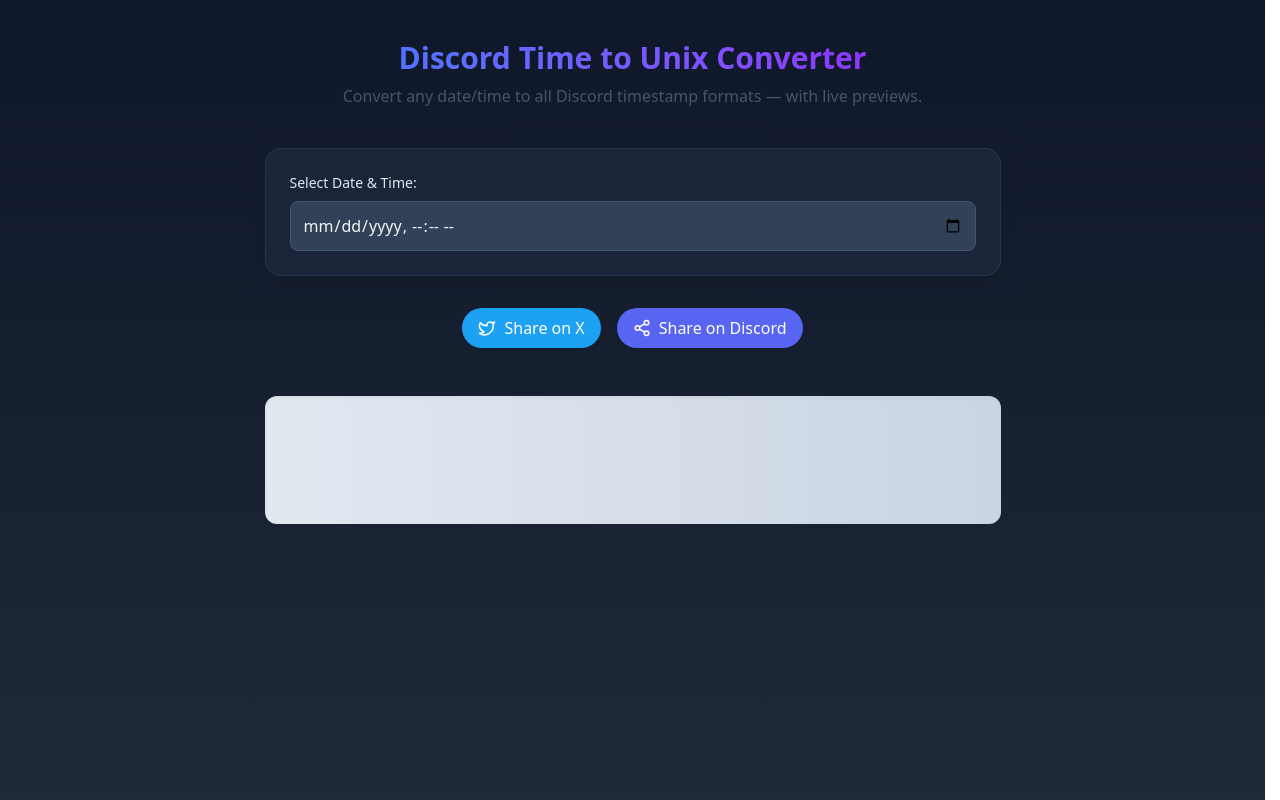
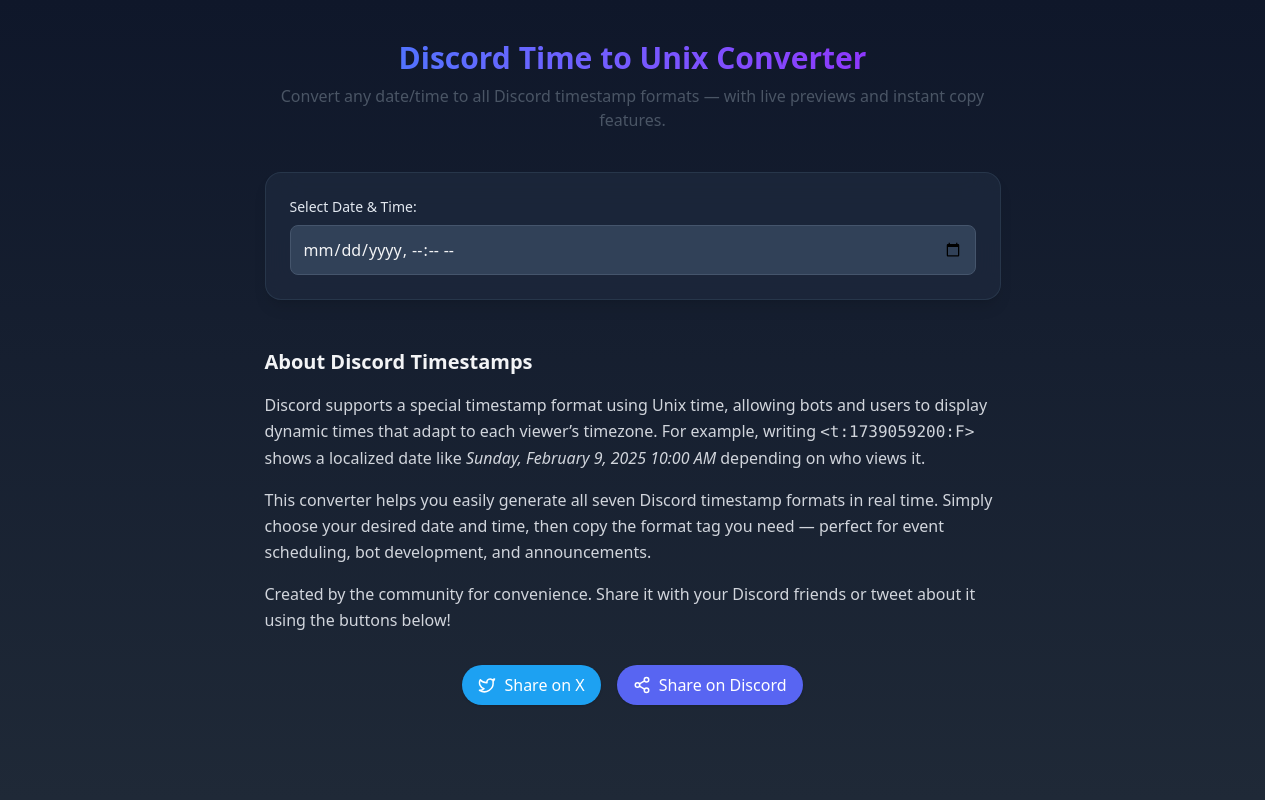
Before and after one commit to ColdStoneCode/discord-time-converter, a Next.js app: page / in a window 1280 px wide. Built offline with nearby package versions, Linux system fonts and the light colour scheme.

Commit message:
added more content and google fixes

```diff
--- a/src/app/page.tsx
+++ b/src/app/page.tsx
@@ -1,12 +1,34 @@
 "use client";
 
 import { Check, Copy, Share2, Twitter } from "lucide-react";
-import { useEffect, useState } from "react";
+import { useEffect, useRef, useState } from "react";
 import AdBanner from "@/components/AdBanner";
 
 export default function Page() {
   const [timestamp, setTimestamp] = useState<number | null>(null);
   const [copied, setCopied] = useState<string | null>(null);
+  const [showTopAd, setShowTopAd] = useState(false);
+  const heroRef = useRef<HTMLDivElement | null>(null);
+
+  useEffect(() => {
+    const heroEl = heroRef.current;
+    if (!heroEl) return;
+    const io = new IntersectionObserver(
+      (entries) => {
+        for (const entry of entries) {
+          // When hero is mostly out of view, allow top ad
+          if (!entry.isIntersecting) {
+            setShowTopAd(true);
+            io.disconnect();
+            break;
+          }
+        }
+      },
+      { root: null, rootMargin: "0px", threshold: 0.5 },
+    );
+    io.observe(heroEl);
+    return () => io.disconnect();
+  }, []);
 
   useEffect(() => {
     const jsonLd = {
@@ -134,19 +156,30 @@
 
   return (
     <main className="w-full max-w-3xl mx-auto px-4 py-10">
-      <div className="text-center mb-10">
+      {/* Header */}
+      <div ref={heroRef} className="text-center mb-10">
         <h1 className="text-3xl font-bold mb-2 bg-gradient-to-r from-blue-500 to-purple-600 text-transparent bg-clip-text">
           Discord Time to Unix Converter
         </h1>
         <p className="text-gray-600">
           Convert any date/time to all Discord timestamp formats — with live
-          previews.
+          previews and instant copy features.
         </p>
       </div>
 
-      {/* Input Section */}
+      {/* Top Ad: only after hero is mostly out of view */}
+      {showTopAd && (
+        <div className="my-6">
+          <AdBanner slot="1234567890" />
+        </div>
+      )}
+
+      {/* Main Input Section */}
       <div className="bg-slate-800/80 backdrop-blur-lg rounded-2xl shadow-lg p-6 mb-8 border border-slate-700/60">
-        <label htmlFor="dt" className="block text-sm font-medium mb-2 text-slate-200">
+        <label
+          htmlFor="dt"
+          className="block text-sm font-medium mb-2 text-slate-200"
+        >
           Select Date & Time:
         </label>
         <input
@@ -162,6 +195,7 @@
         )}
       </div>
 
+      {/* Ad shown only after user generates a timestamp */}
       {timestamp && (
         <div className="mt-6 mb-8">
           <AdBanner slot="1234567890" />
@@ -203,6 +237,30 @@
         </div>
       )}
 
+      {/* Educational / About Section (SEO + AdSense content) */}
+      <section className="mt-12 text-gray-300 leading-relaxed space-y-4">
+        <h2 className="text-xl font-semibold text-gray-100">
+          About Discord Timestamps
+        </h2>
+        <p>
+          Discord supports a special timestamp format using Unix time, allowing
+          bots and users to display dynamic times that adapt to each viewer’s
+          timezone. For example, writing <code>&lt;t:1739059200:F&gt;</code>{" "}
+          shows a localized date like <em>Sunday, February 9, 2025 10:00 AM</em>{" "}
+          depending on who views it.
+        </p>
+        <p>
+          This converter helps you easily generate all seven Discord timestamp
+          formats in real time. Simply choose your desired date and time, then
+          copy the format tag you need — perfect for event scheduling, bot
+          development, and announcements.
+        </p>
+        <p>
+          Created by the community for convenience. Share it with your Discord
+          friends or tweet about it using the buttons below!
+        </p>
+      </section>
+
       {/* Share Buttons */}
       <div className="flex justify-center gap-4 mt-8">
         <button
@@ -221,12 +279,14 @@
         </button>
       </div>
 
-      {/* Ad Section */}
-      <div className="mt-12">
-        <AdBanner slot="1234567890" />
-      </div>
+      {/* Bottom Ad (after all content) */}
+      {timestamp && (
+        <div className="mt-12">
+          <AdBanner slot="1234567890" />
+        </div>
+      )}
 
-      {/* Copy confirmation */}
+      {/* Copy confirmation toast */}
       {copied && (
         <div className="fixed bottom-6 left-1/2 -translate-x-1/2 bg-blue-600 text-white px-4 py-2 rounded-full shadow-lg">
           Copied to clipboard!
--- a/src/components/AdBanner.tsx
+++ b/src/components/AdBanner.tsx
@@ -1,6 +1,5 @@
 "use client";
-import Script from "next/script";
-import { useEffect } from "react";
+import { useEffect, useRef, useState } from "react";
 
 declare global {
   interface Window {
@@ -13,37 +12,77 @@
 }
 
 export default function AdBanner({ slot }: AdBannerProps) {
+  const containerRef = useRef<HTMLDivElement | null>(null);
+  const initializedRef = useRef(false);
+  const [ready, setReady] = useState(false);
+
   useEffect(() => {
-    if (process.env.NODE_ENV === "production") {
-      try {
-        // initialize ads
-        window.adsbygoogle = window.adsbygoogle || [];
-        (window.adsbygoogle as unknown[]).push({});
-      } catch (err) {
-        console.warn("AdSense error:", err);
-      }
-    }
+    if (typeof window === "undefined" || process.env.NODE_ENV !== "production") return;
+
+    const el = containerRef.current;
+    if (!el) return;
+
+    const onVisible = () => {
+      if (initializedRef.current) return;
+      // Wait until the global adsbygoogle array exists (script loaded in layout)
+      const checkScript = setInterval(() => {
+        if (typeof window.adsbygoogle !== "undefined") {
+          try {
+            (window.adsbygoogle = window.adsbygoogle || []).push({});
+            initializedRef.current = true;
+            setReady(true);
+          } catch (err) {
+            console.warn("AdSense initialization error:", err);
+          }
+          clearInterval(checkScript);
+        }
+      }, 300);
+
+      // Safety timeout to avoid polling forever
+      setTimeout(() => clearInterval(checkScript), 10000);
+    };
+
+    // Use IntersectionObserver to defer init until in-view
+    const io = new IntersectionObserver(
+      (entries) => {
+        for (const entry of entries) {
+          if (entry.isIntersecting) {
+            onVisible();
+            io.disconnect();
+            break;
+          }
+        }
+      },
+      { root: null, rootMargin: "0px", threshold: 0.5 },
+    );
+
+    io.observe(el);
+    return () => io.disconnect();
   }, []);
 
-  // Show mock placeholder in dev
+  // Show mock banner in development
   if (process.env.NODE_ENV !== "production") {
     return (
-      <div className="w-full h-32 flex items-center justify-center bg-gradient-to-r from-slate-200 to-slate-300 rounded-xl text-slate-500 text-sm italic shadow-inner" />
+      <div className="w-full h-32 flex items-center justify-center bg-gradient-to-r from-slate-200 to-slate-300 rounded-xl text-slate-500 text-sm italic shadow-inner">
+        [Ad Placeholder]
+      </div>
     );
   }
 
-  // Real ad in production
+  // Real AdSense slot (with reserved height to prevent CLS)
   return (
-    <div className="w-full h-32">
-      <Script
-        id="adsbygoogle-loader"
-        async
-        src="https://pagead2.googlesyndication.com/pagead/js/adsbygoogle.js?client=ca-pub-9834040670618472"
-        crossOrigin="anonymous"
-        strategy="afterInteractive"
-      />
+    <div
+      ref={containerRef}
+      className="w-full h-32 rounded-xl overflow-hidden flex items-center justify-center relative"
+      style={{ minHeight: "8rem" }}
+      aria-label="Advertisement"
+    >
+      {!ready && (
+        <div className="absolute inset-0 animate-pulse bg-gradient-to-r from-slate-100 to-slate-200 dark:from-slate-800 dark:to-slate-700 rounded-xl" />
+      )}
+
       <ins
-        className="adsbygoogle block w-full h-32 rounded-xl overflow-hidden"
+        className="adsbygoogle block w-full h-full"
         style={{ display: "block", minHeight: "8rem" }}
         data-ad-client="ca-pub-9834040670618472"
         data-ad-slot={slot}
```
